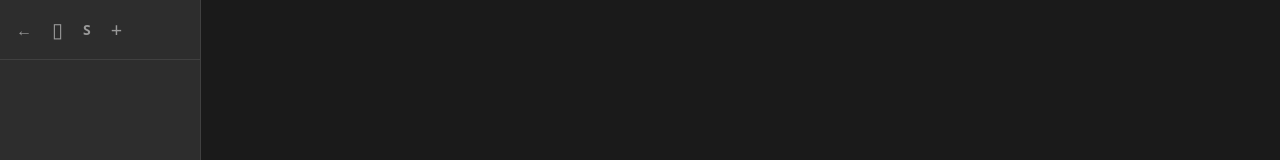
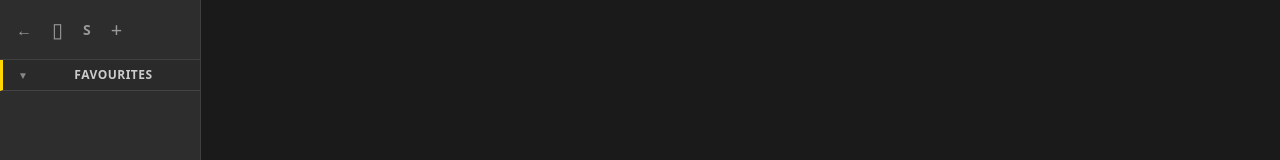
Before and after one commit to FRFlor/image-manager, a Vue app: page / in a window 1280 px wide. Shown: the top 160 px of the page. Built offline with nearby package versions, Linux system fonts and the light colour scheme.

Commit message:
Fix: Allow favourite

```diff
--- a/src/components/TabBar.vue
+++ b/src/components/TabBar.vue
@@ -30,6 +30,7 @@
               active: selectedGroupId === item.groupId,
               'group-blue': getGroupColor(item.groupId!) === 'blue',
               'group-orange': getGroupColor(item.groupId!) === 'orange',
+              'group-gold': getGroupColor(item.groupId!) === 'gold',
               collapsed: tabGroups.get(item.groupId!)?.collapsed === true
             }">
             <button @click.stop="toggleGroupCollapse(item.groupId!)" class="group-collapse-btn" :title="tabGroups.get(item.groupId!)?.collapsed ? 'Expand group' : 'Collapse group'">
@@ -72,7 +73,8 @@
             active: tab.id === activeTabId,
             selected: isTabSelected(tab.id),
             'group-blue': tab.groupId && getGroupColor(tab.groupId) === 'blue',
-            'group-orange': tab.groupId && getGroupColor(tab.groupId) === 'orange'
+            'group-orange': tab.groupId && getGroupColor(tab.groupId) === 'orange',
+            'group-gold': tab.groupId && getGroupColor(tab.groupId) === 'gold'
           }">
           <img v-if="tab.imageData.assetUrl" :src="tab.imageData.assetUrl" :alt="tab.title" class="tab-thumbnail" />
           <span class="tab-title">{{ tab.title }}</span>
--- a/src/composables/useTabControls.ts
+++ b/src/composables/useTabControls.ts
@@ -30,9 +30,7 @@ const layoutPosition = ref<'invisible' | 'top' | 'tree'>('tree')
 const layoutSize = ref<'small' | 'large'>('small')
 const treeCollapsed = ref(false)
 
-
-export function useTabControls() {
-  // Initialize Favourites group if it doesn't exist
+// Initialize Favourites group at module level
 if (!tabGroups.value.has(FAVOURITES_GROUP_ID)) {
   const favouritesGroup: TabGroup = {
     id: FAVOURITES_GROUP_ID,
@@ -43,6 +41,8 @@ export function useTabControls() {
   }
   tabGroups.value.set(FAVOURITES_GROUP_ID, favouritesGroup)
 }
+
+export function useTabControls() {
 
   // Computed properties
   const sortedTabs = computed(() => {
@@ -74,6 +74,12 @@ export function useTabControls() {
   const treeViewItems = computed((): TreeViewItem[] => {
     const items: TreeViewItem[] = []
     const processedGroups = new Set<string>()
+
+    // Always add Favourites group header first, even if empty
+    if (tabGroups.value.has(FAVOURITES_GROUP_ID)) {
+      items.push({ type: 'group', groupId: FAVOURITES_GROUP_ID })
+      processedGroups.add(FAVOURITES_GROUP_ID)
+    }
 
     for (const tab of sortedTabs.value) {
       // If tab has a group and we haven't processed it yet, add group header
@@ -1067,6 +1073,16 @@ export function useTabControls() {
     tabGroups.value.clear()
     activeTabId.value = null
     selectedGroupId.value = null
+
+    // Re-initialize Favourites group after clearing
+    const favouritesGroup: TabGroup = {
+      id: FAVOURITES_GROUP_ID,
+      name: 'Favourites',
+      color: 'gold',
+      order: -1,
+      collapsed: false
+    }
+    tabGroups.value.set(FAVOURITES_GROUP_ID, favouritesGroup)
   }
 
   // Set next group color index (for session restore)
```
Lines whose indentation alone changed are shown as unchanged.
